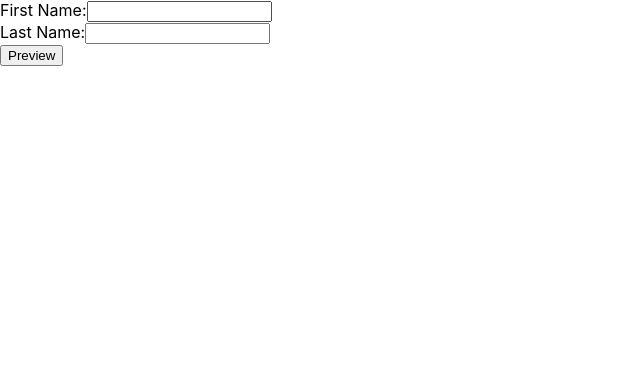
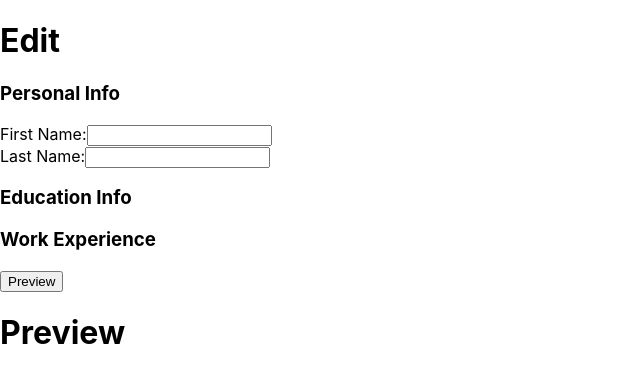
Before and after one commit to Celinarabe/cv-project, a React (Create React App) app: page / in a window 1280 px wide. Shown: the top 382 px of the page, without its empty margins (0-640 px from the left). Built offline with nearby package versions, Linux system fonts and the light colour scheme.

Commit message:
lifted state up

```diff
--- /dev/null
+++ b/src/components/App.js
@@ -0,0 +1,41 @@
+import React, { Component } from "react";
+import Preview from "./Preview";
+import Edit from "./Edit";
+
+export class App extends Component {
+  constructor(props) {
+    super(props);
+    this.state = {
+      fname: "",
+      lname: "",
+    };
+    this.handleChange = this.handleChange.bind(this);
+    this.handleSubmit = this.handleSubmit.bind(this);
+  }
+
+  handleChange(event) {
+    const target = event.target;
+    const value = target.value;
+    const name = target.name;
+    this.setState({
+      [name]: value,
+    });
+  }
+
+  handleSubmit(event) {
+    event.preventDefault();
+    let name = event.target.title.value;
+    console.log(name);
+  }
+
+  render() {
+    return (
+      <div>
+        <Edit fname={this.state.fname} lname={this.state.lname} onChange={e => (this.handleChange(e))} />
+        <Preview fname={this.state.fname} lname={this.state.lname} />
+      </div>
+    );
+  }
+}
+
+export default App;
--- a/src/components/Edit.js
+++ b/src/components/Edit.js
@@ -1,63 +1,43 @@
-import React, { Component } from "react";
-import Preview from "./Preview";
 
-export default class Edit extends Component {
-  constructor(props) {
-    super(props);
-    this.state = {
-      fname: "",
-      lname: "",
-    };
-    this.handleChange = this.handleChange.bind(this);
-    this.handleSubmit = this.handleSubmit.bind(this);
-  }
 
-  handleChange(event) {
-    const target = event.target;
-    const value = target.value;
-    const name = target.name;
-    this.setState({
-      [name]: value,
-    });
-  }
+function Edit(props) {
 
-  handleSubmit(event) {
-    event.preventDefault();
-    let name = event.target.title.value;
-    console.log(name);
-  }
-
-  render() {
     return (
       <div>
-        <form id="frm1" onSubmit={this.handleSubmit}>
+        <h1>Edit</h1>
+        <h3>Personal Info</h3>
+        <form id="frm1" onSubmit="">
           <div>
             <label htmlFor="fname">First Name:</label>
             <input
-              onChange={this.handleChange}
+              onChange={props.onChange}
               name="fname"
               // Set the react state as the input value for controlled component inputs
-              value={this.state.fname}
+              value={props.fname}
               type="text"
               id="fname"
             ></input>
           </div>
           <label htmlFor="lname">Last Name:</label>
           <input
-            onChange={this.handleChange}
+            onChange={props.onChange}
             name="lname"
             // Set the react state as the input value for controlled component inputs
-            value={this.state.lname}
+            value={props.lname}
             type="text"
             id="lname"
           ></input>
+          <h3>Education Info</h3>
+          <h3>Work Experience</h3>
           <div>
           <button type="submit">Preview</button>
           </div>
         </form>
 
-        <Preview fname={this.state.fname} lname={this.state.lname} />
+
       </div>
     );
   }
-}
+
+
+  export default Edit;
--- a/src/components/Preview.js
+++ b/src/components/Preview.js
@@ -1,6 +1,9 @@
 function Preview(props) {
   return(
-    <h1>{props.fname} {props.lname}</h1>
+    <div>
+    <h1>Preview</h1>
+    <h3>{props.fname} {props.lname}</h3>
+    </div>
 
   )
 }
--- a/src/index.js
+++ b/src/index.js
@@ -1,12 +1,13 @@
 import React from "react";
 import ReactDOM from "react-dom";
 import "./index.css";
-import Edit from "./components/Edit";
+import App from "./components/App";
+
 import reportWebVitals from "./reportWebVitals";
 
 ReactDOM.render(
   <React.StrictMode>
-    <Edit />
+    <App />
   </React.StrictMode>,
   document.getElementById("root")
 );
```
